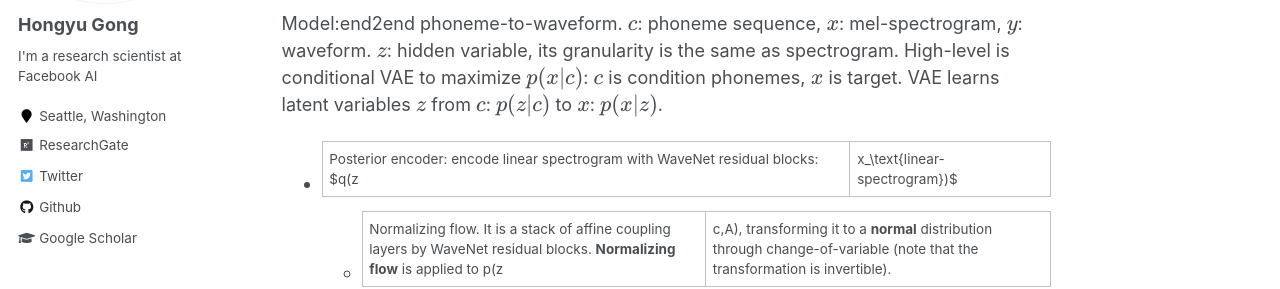
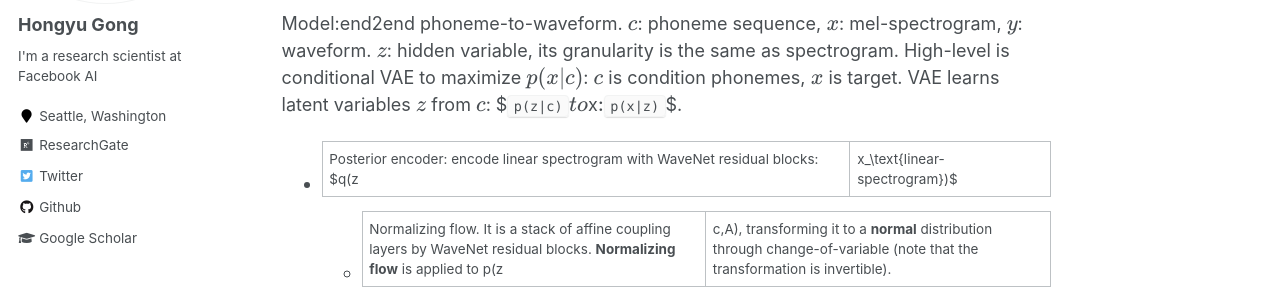
Before and after one commit to HongyuGong/HongyuGong.github.io, a Jekyll site: the page built from _posts/2023-07-08-blog-post-1.md, in a window 1280 px wide and 900 px high, scrolled down 2280 px. Shown: the part 166-455 px from the top of the window. Built offline with Jekyll 4.4.1, drawn with Linux system fonts in a browser that asks for light colours; formulas are drawn with MathJax 3.

```diff
--- a/_posts/2023-07-08-blog-post-1.md
+++ b/_posts/2023-07-08-blog-post-1.md
@@ -56,7 +56,7 @@ Input:
 Model:end2end phoneme-to-waveform.
 $c$: phoneme sequence, $x$: mel-spectrogram, $y$: waveform.
 $z$: hidden variable, its granularity is the same as spectrogram.
-High-level is conditional VAE to maximize $p(x|c)$: $c$ is condition phonemes, $x$ is target. VAE learns latent variables $z$ from $c$: $p(z|c)$ to $x$: $p(x|z)$.
+High-level is conditional VAE to maximize $p(x|c)$: $c$ is condition phonemes, $x$ is target. VAE learns latent variables $z$ from $c$: $`p(z|c)`$ to $x$: $`p(x|z)`$.
 
 - Posterior encoder: encode linear spectrogram with WaveNet residual blocks: $q(z|x_\text{linear-spectrogram})$
 
```
